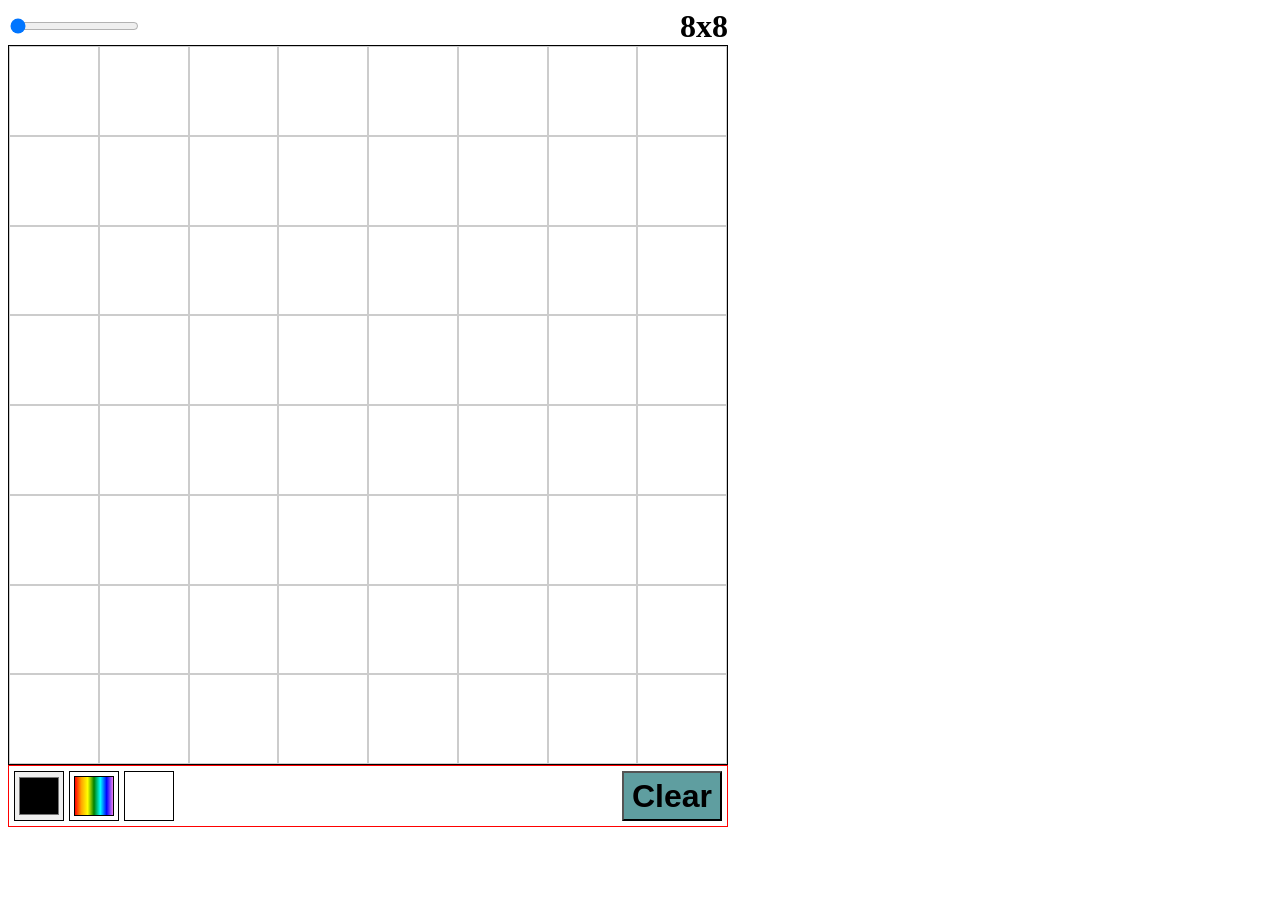
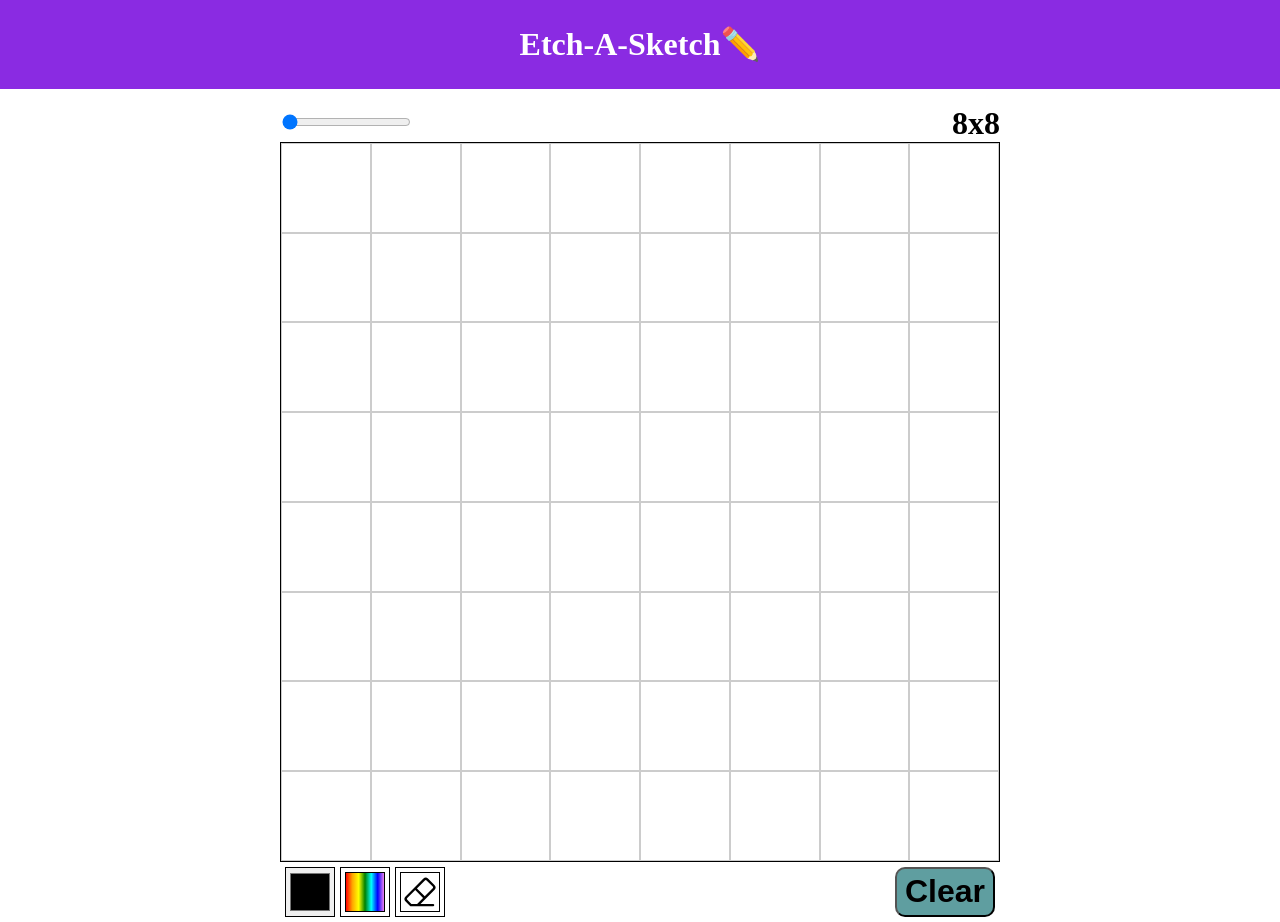
Before and after one commit to L1nk11/etch-a-sketch, a plain HTML site: page index.html in a window 1280 px wide. Before the commit the page ends 827 px from the top, so only its background shows below. Drawn offline with Linux system fonts and the light colour scheme.

Commit message:
header  added
added a header and  made some small adjustments

```diff
--- a/index.html
+++ b/index.html
@@ -8,7 +8,10 @@
     <script src="script.js" defer></script>
 </head>
 <body>
-    <div class="header"></div>
+    <div class="header">
+        <h1>Etch-A-Sketch✏️</h1>
+    </div>
+    <div class="body">
         <div class="main">
             <div class="top">
                 <div class="right">
@@ -27,13 +30,15 @@
                     <div class="rainbow" id="rainbow">
                         <div class="inner"></div>
                     </div>
-                <div class="eraser" id="eraser"></div>
+                    <div class="eraser" id="eraser">
+                        <div class="inner"><img src="img/eraser.svg" alt=""></div>
+                    </div>
                 </div>
                 <div class="right">
                     <button class="clear" id="clear">Clear</button>
                 </div>
             </div>
         </div>
-    <div class="footer"></div>
+    </div>
 </body>
 </html>
--- a/style.css
+++ b/style.css
@@ -1,5 +1,23 @@
 body {
-    /* margin: 0px; */
+    margin: 0px;
+}
+
+/* Header */
+.header{
+    display: flex;
+    background-color: blueviolet;
+    padding: 0.5vh 1vh;
+    justify-content: center;
+    align-items: center;
+    color: white;
+}
+
+/* Main app */
+.body {
+    display: flex;
+    align-items: center;
+    justify-content: center;
+    padding: 2vh 0vh;
 }
 
 .main{
@@ -47,7 +65,7 @@ body {
 
 .main .bot {
     display: flex;
-    border: 1px solid red;
+    /* border: 1px solid red; */
     max-height: 60px;
     justify-content: space-between;
 }
@@ -64,20 +82,11 @@ body {
     border-radius: 0px;
 }
 
-/* .main .bot .left .pencil {
-    box-sizing: border-box;
-    height: 50px;
-    width: 50px;
-    border: 1px solid black;
-    background-color: #000000;
-} */
-
 .main .bot .left .rainbow {
     box-sizing: border-box;
     height: 50px;
     width: 50px;
     border: 1px solid black;
-    /* background: linear-gradient(to right, red, orange, yellow, green, cyan, blue, violet); */
     padding: 4px;
 }
 
@@ -94,7 +103,23 @@ body {
     height: 50px;
     width: 50px;
     border: 1px solid black;
+    padding: 4px;
 }
+
+.main .bot .left .eraser .inner {
+    box-sizing: border-box;
+    height: 40px;
+    width: 40px;
+    border: 1px solid black;
+    background: transparent;
+}
+
+.main .bot .left .eraser .inner img{
+    width: 100%;
+    height: 100%;
+    object-fit: cover;
+}
+
 
 .main .bot .right {
     padding: 5px;
@@ -112,4 +137,5 @@ body {
     font-size: xx-large;
     font-weight: bolder;
     background-color: cadetblue;
+    border-radius: 10px;
 }
```
Lines whose indentation alone changed are shown as unchanged.
